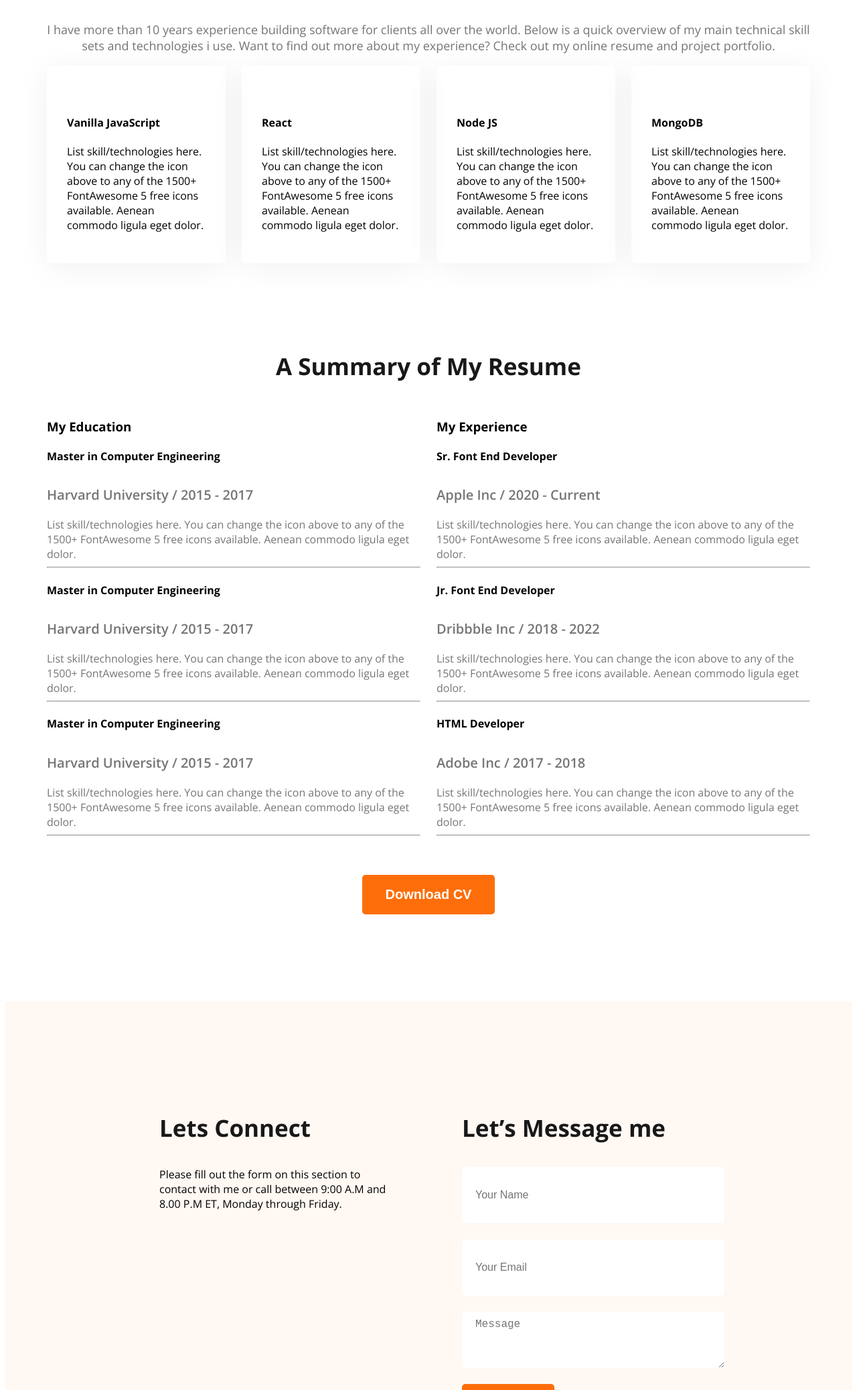
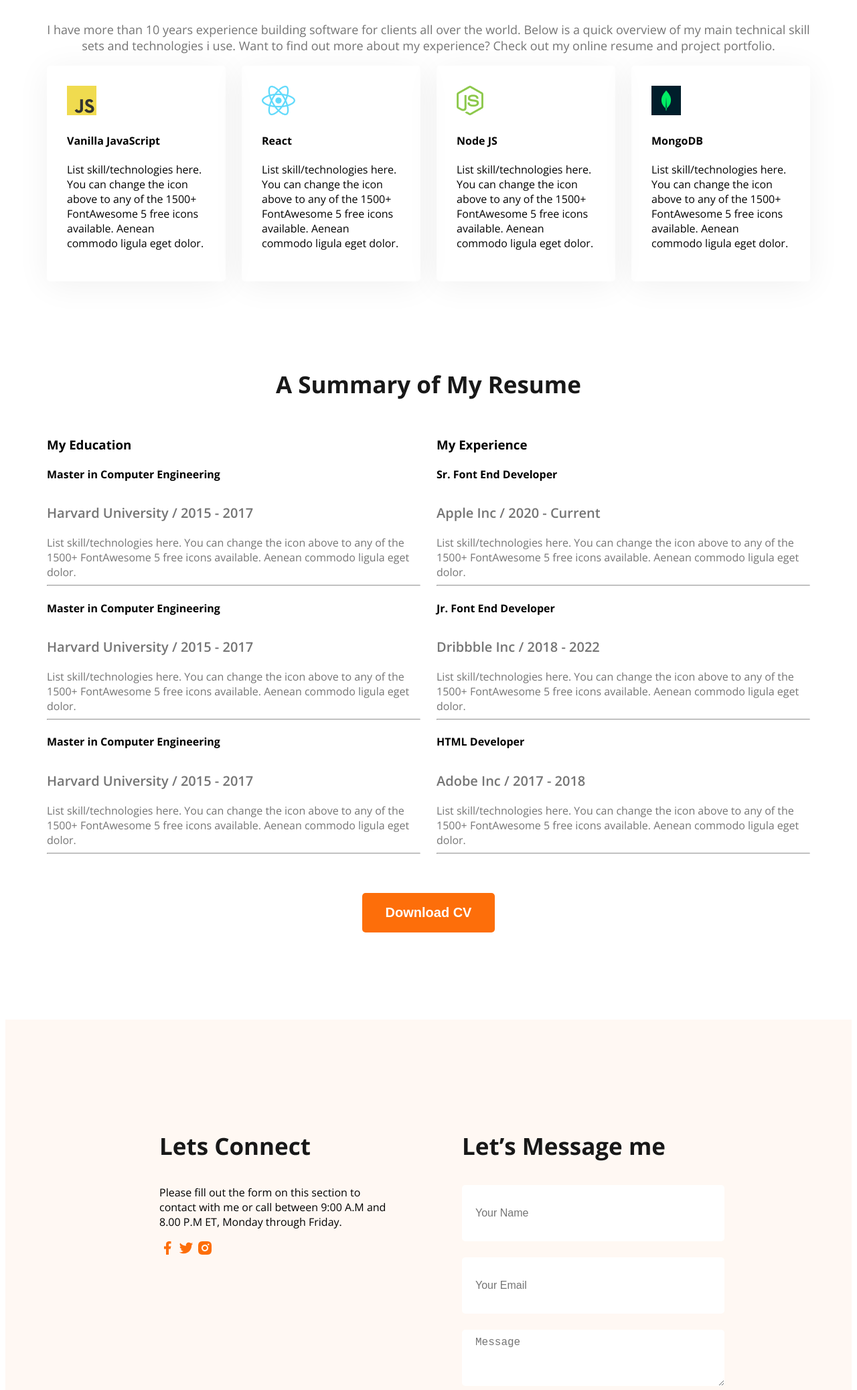
Before and after one commit to jewel-barua-code/web-developer-portfolio, a plain HTML site: page index.html in a window 1280 px wide. Shown: the part 1723-3798 px from the top of the page at 67% size. Drawn offline with nearby package versions, Linux system fonts and the light colour scheme; the site is published under a folder, as on GitHub Pages, so addresses that start at the root find nothing.

Commit message:
project is updated

```diff
--- a/index.html
+++ b/index.html
@@ -77,7 +77,7 @@
         </p>
         <div class="skills-container">
           <div class="skill">
-            <img src="/images/icons/js.png" alt="" />
+            <img src="images/icons/js.png" alt="" />
             <h4 class="skill-title">Vanilla JavaScript</h4>
             <p class="skill-description">
               List skill/technologies here. You can change the icon above to any
@@ -86,7 +86,7 @@
             </p>
           </div>
           <div class="skill">
-            <img src="/images/icons/react.png" alt="" />
+            <img src="images/icons/react.png" alt="" />
             <h4 class="skill-title">React</h4>
             <p class="skill-description">
               List skill/technologies here. You can change the icon above to any
@@ -95,7 +95,7 @@
             </p>
           </div>
           <div class="skill">
-            <img src="/images/icons/nodejs.png" alt="" />
+            <img src="images/icons/nodejs.png" alt="" />
             <h4 class="skill-title">Node JS</h4>
             <p class="skill-description">
               List skill/technologies here. You can change the icon above to any
@@ -104,7 +104,7 @@
             </p>
           </div>
           <div class="skill">
-            <img src="/images/icons/mongo.png" alt="" />
+            <img src="images/icons/mongo.png" alt="" />
             <h4 class="skill-title">MongoDB</h4>
             <p class="skill-description">
               List skill/technologies here. You can change the icon above to any
@@ -204,9 +204,9 @@
           between 9:00 A.M and 8.00 P.M ET, Monday through Friday.
         </p>
         <div>
-          <a href=""><img src="/images/icons/facebook.png" alt="" /></a>
-          <a href=""><img src="/images/icons/twitter.png" alt="" /></a>
-          <a href=""><img src="/images/icons/insta.png" alt="" /></a>
+          <a href=""><img src="images/icons/facebook.png" alt="" /></a>
+          <a href=""><img src="images/icons/twitter.png" alt="" /></a>
+          <a href=""><img src="images/icons/insta.png" alt="" /></a>
         </div>
       </div>
       <div class="footer-column">
```
